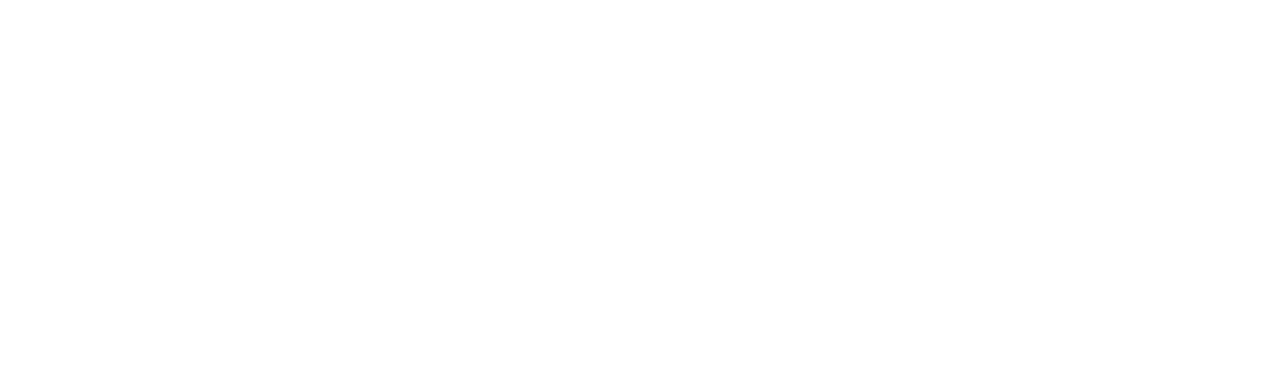
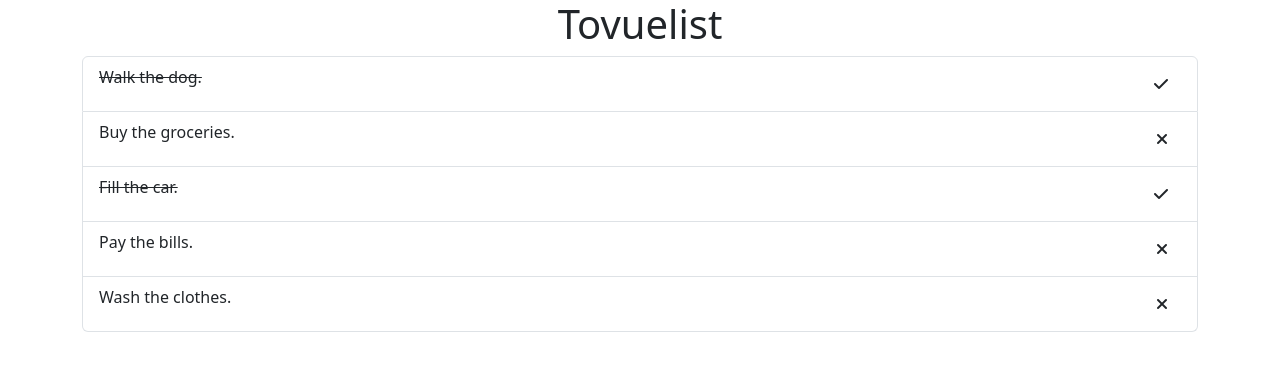
Before and after one commit to Zariy7/vue-todolist, a plain HTML site: page index.html in a window 1280 px wide. Drawn offline with nearby package versions, Linux system fonts and the light colour scheme.

Commit message:
milestone 1 complete

```diff
--- a/index.html
+++ b/index.html
@@ -4,12 +4,29 @@
         <meta charset="UTF-8" />
         <meta http-equiv="X-UA-Compatible" content="IE=edge" />
         <meta name="viewport" content="width=device-width, initial-scale=1.0" />
-        <title>Slider</title>
-        <link rel="stylesheet" href="./css/style.css" />
+        <title>Tovuelist</title>
+        <link rel="stylesheet" href="./css/style.css">
+        <link href="https://cdn.jsdelivr.net/npm/bootstrap@5.3.2/dist/css/bootstrap.min.css" rel="stylesheet" integrity="sha384-T3c6CoIi6uLrA9TneNEoa7RxnatzjcDSCmG1MXxSR1GAsXEV/Dwwykc2MPK8M2HN" crossorigin="anonymous">
+        <script src="https://kit.fontawesome.com/dcdaab4f9f.js" crossorigin="anonymous"></script>
     </head>
     <body>
         <div id="app">
-
+            <div class="container">
+                <h1 class="text-center">Tovuelist</h1>
+                <ul class="list-group">
+                    <li class="list-group-item d-flex justify-content-between" v-for="chore, index in todoList" :key="index" :class="chore.done ? 'text-decoration-line-through' : ''">
+                        <div>{{chore.text}}</div>
+                        <div>
+                            <div class="btn" v-if="chore.done" @click="chore.done = !chore.done">
+                                <i class="fa-solid fa-check"></i>
+                            </div>
+                            <div class="btn" v-if="!chore.done" @click="chore.done = !chore.done">
+                                <i class="fa-solid fa-xmark"></i>
+                            </div>
+                        </div>
+                    </li>
+                </ul>
+            </div>
         </div>
 
         <script src='https://unpkg.com/vue@3/dist/vue.global.js'></script>
--- a/js/script.js
+++ b/js/script.js
@@ -2,9 +2,30 @@ let { createApp } = Vue;
 
 createApp({
     data() {
-      return {
-
-      }
+        return {
+            todoList: [
+                {
+                    text: 'Walk the dog.',
+                    done: true,
+                },
+                {
+                    text: 'Buy the groceries.',
+                    done: false,
+                },
+                {
+                    text: 'Fill the car.',
+                    done: true,
+                },
+                {
+                    text: 'Pay the bills.',
+                    done: false,
+                },
+                {
+                    text: 'Wash the clothes.',
+                    done: false,
+                }
+            ]
+        }
     },
     methods: {
 
```
